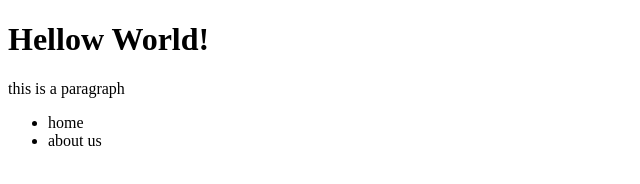
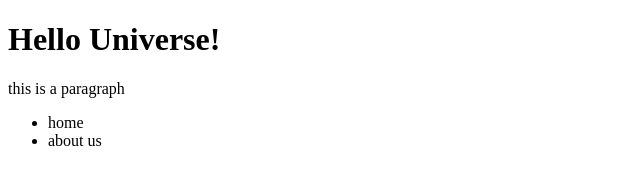
Before and after one commit to 23alyssa/iat339-Lab-5, a plain HTML site: page index.html in a window 1280 px wide. Shown: the full height of the page, 0-640 px from the left. Drawn offline with Linux system fonts and the light colour scheme.

Commit message:
new welcome message

```diff
--- a/index.html
+++ b/index.html
@@ -7,7 +7,7 @@
 </head>
 
 <body>
-    <h1>Hellow World!<h1></h1>
+    <h1>Hello Universe!<h1></h1>
     <p>this is a paragraph</p>
 
     <nav>
```
